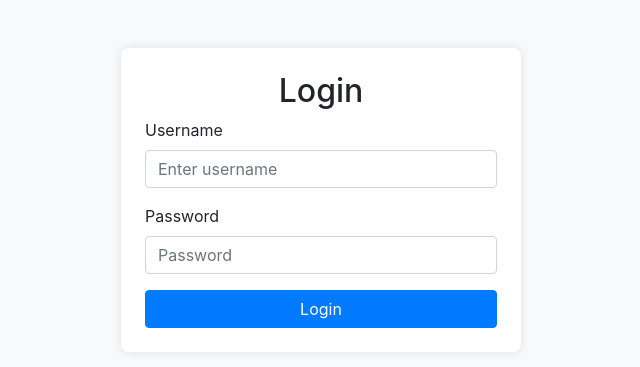
After one commit to technosadique/ci_project, a CodeIgniter 4 app: the page made by app/Views/login-view.php in a window 1280 px wide. The commit adds this page. Shown: the top 367 px of the page, without its empty margins (319-959 px from the left). Run offline with PHP 8.4 and a stand-in for CodeIgniter, Linux system fonts and the light colour scheme; the template is opened without the code that fills it, so the values that code supplies are empty; some libraries are stand-ins or nearby versions.

Commit message:
login page added

```diff
--- a/app/Config/Routes.php
+++ b/app/Config/Routes.php
@@ -31,6 +31,7 @@ $routes->setAutoRoute(true);
 // We get a performance increase by specifying the default
 // route since we don't have to scan directories.
 $routes->get('/', 'Home::index');
+$routes->get('/listing', 'Home::listing');
 $routes->get('/add_student', 'Home::add_student');
 $routes->post('/save_data', 'Home::save_data');
 $routes->post('/update_data', 'Home::update_data');
--- /dev/null
+++ b/app/Views/header.php
@@ -0,0 +1,4 @@
+<div class="main-content" style="margin-left:810px;">
+        <h4>Welcome, <span id="username"><?php echo ucwords($_SESSION['username']); ?> | <a href="<?php echo BASE_URL  ?>home/logout" onclick="return confirm('Are you sure, you want to logout?')">Logout</a></span>!</h4>
+        <!-- Additional content can go here -->
+</div>
--- a/app/Views/home-view.php
+++ b/app/Views/home-view.php
@@ -10,6 +10,7 @@
 </head>
 <body>
 <div class="container mt-5">
+<?php include "header.php"; ?>
 	<div class="row">
 		<div class="col-md-12">
 			<div class="card">
--- /dev/null
+++ b/app/Views/login-view.php
@@ -0,0 +1,50 @@
+<!DOCTYPE html>
+<html lang="en">
+<head>
+    <meta charset="UTF-8">
+    <meta name="viewport" content="width=device-width, initial-scale=1, shrink-to-fit=no">
+    <title>Login Page</title>
+    <link rel="stylesheet" href="https://stackpath.bootstrapcdn.com/bootstrap/4.5.2/css/bootstrap.min.css">
+    <style>
+        body {
+            background-color: #f8f9fa;
+        }
+        .login-container {
+            max-width: 400px;
+            margin: auto;
+            padding: 1.5rem;
+            background-color: white;
+            border-radius: 0.5rem;
+            box-shadow: 0 0 10px rgba(0, 0, 0, 0.1);
+        }
+    </style>
+</head>
+<body>
+
+<div class="login-container mt-5">
+    <h2 class="text-center">Login</h2>
+			<?php if (session()->getFlashdata('error') !== NULL) : ?>
+				<div class="alert alert-danger alert-dismissible fade show" role="alert">
+					<?php echo session()->getFlashdata('error'); ?>
+					<button type="button" class="close" data-dismiss="alert" aria-label="Close"><span aria-hidden="true">&times;</span></button>
+				</div>
+			<?php endif; ?>
+    <form action="<?php echo BASE_URL;?>home/index" method="POST">
+        <div class="form-group">
+            <label for="username">Username</label>
+            <input type="text" class="form-control" id="username" name="username" placeholder="Enter username" required>
+        </div>
+        <div class="form-group">
+            <label for="password">Password</label>
+            <input type="password" class="form-control" id="password" name="password" placeholder="Password" required>
+        </div>
+        <button type="submit" class="btn btn-primary btn-block" name="login">Login</button>
+    </form>
+
+</div>
+
+<script src="https://code.jquery.com/jquery-3.5.1.slim.min.js"></script>
+<script src="https://cdn.jsdelivr.net/npm/@popperjs/core@2.9.2/dist/umd/popper.min.js"></script>
+<script src="https://stackpath.bootstrapcdn.com/bootstrap/4.5.2/js/bootstrap.min.js"></script>
+</body>
+</html>
--- a/app/Views/student-add.php
+++ b/app/Views/student-add.php
@@ -13,6 +13,7 @@
 </head>
 <body>
 <div class="container mt-5">
+<?php include "header.php"; ?>
 	<div class="row">
 		<div class="col-md-12">
 			<div class="card">
@@ -54,7 +55,7 @@
 					<?php } ?>
 				</div>
 				<button type="submit" class="btn btn-primary">Submit</button>
-				<a href="<?php echo BASE_URL?>" class="btn btn-secondary">Cancel</a>
+				<a href="<?php echo BASE_URL?>listing" class="btn btn-secondary">Cancel</a>
 			    </form>
 
 
--- a/app/Views/student-edit.php
+++ b/app/Views/student-edit.php
@@ -13,6 +13,7 @@
 </head>
 <body>
 <div class="container mt-5">
+<?php include "header.php"; ?>
 	<div class="row">
 		<div class="col-md-12">
 			<div class="card">
@@ -56,7 +57,7 @@
 					<input type="hidden" class="form-control" id="student_id" name="student_id" value="<?php echo $students['id']; ?>">
 				</div>
 				<button type="submit" class="btn btn-primary">Submit</button>
-				<a href="<?php echo BASE_URL?>" class="btn btn-secondary">Cancel</a>
+				<a href="<?php echo BASE_URL?>listing" class="btn btn-secondary">Cancel</a>
 			    </form>
 
 
```
Also changed, not shown: admin.sql (added, +67 -0 lines), app/Controllers/Home.php (+59 -1 lines), app/Models/StudentsModel.php (+11 -0 lines).
